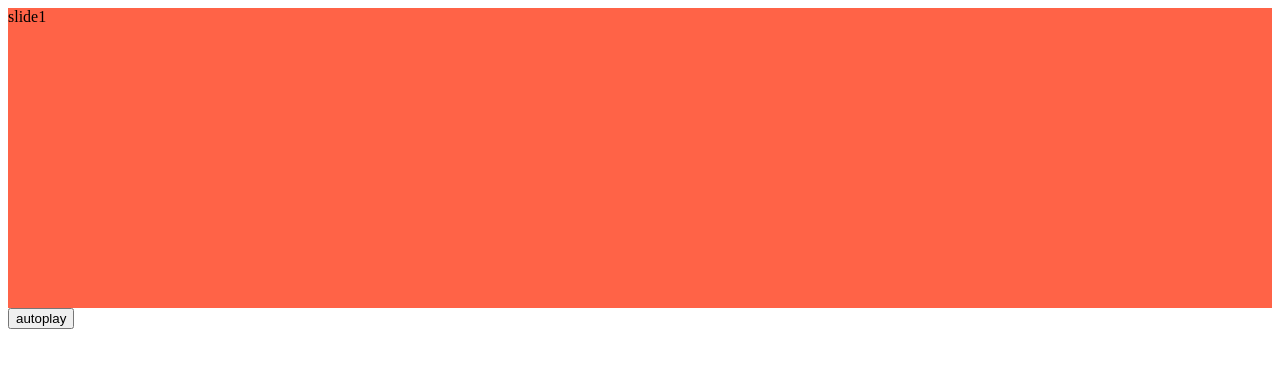
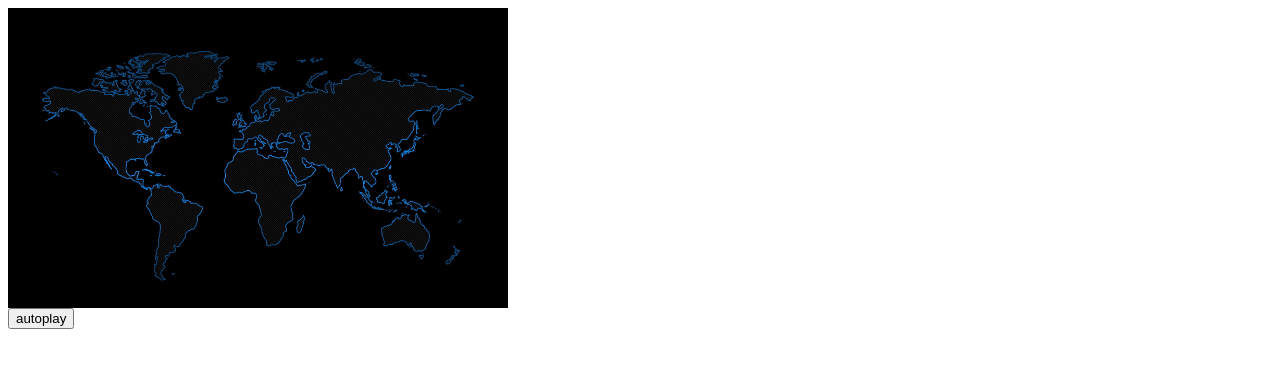
Before and after one commit to jaireflectiontp/JS-Training, a plain HTML site: page JS-Assignment-26_09082022/auto.html in a window 1280 px wide. Drawn offline with nearby package versions, Linux system fonts and the light colour scheme.

Commit message:
class-slider

```diff
--- a/JS-Assignment-26_09082022/auto.css
+++ b/JS-Assignment-26_09082022/auto.css
@@ -1,7 +1,6 @@
 .slide{
-    background-color: tomato;
+    width: 500px;
     height:300px ;
-    display: none;
 }
 .slide:first-child{
     display: block;
--- a/JS-Assignment-26_09082022/auto.js
+++ b/JS-Assignment-26_09082022/auto.js
@@ -2,16 +2,16 @@ class slider {
     constructor() {
         this.pages = [
             {
-                name: 'slide1',
+                name: '0.jpg',
             },
             {
-                name: 'slide2',
+                name: '1.jpg',
             },
             {
-                name: 'slide3',
+                name: '2.jpg',
             },
             {
-                name: 'slide4',
+                name: '3.jpg',
             },
         ]
         this.activepage = this.pages[0];
@@ -19,7 +19,7 @@ class slider {
     }
 
     playthis() {
-        let present = '<div class="slide">' + this.activepage.name + '</div>'
+        let present = '<img src="' + this.activepage.name + '" alt="" class="slide"></img>'
         $('#slider').html(present)
     }
     auto() {
@@ -30,13 +30,13 @@ class slider {
                 alternate.activepage = alternate.pages[alternate.activeIndex];
                 alternate.playthis();
             }
-            else if (alternate.activeIndex < alternate.pages.length - 1) {
+            else if (alternate.activeIndex <= alternate.pages.length - 1) {
                 alternate.activeIndex = 0;
                 alternate.activepage = alternate.pages[0];
                 alternate.playthis();
             }
 
-        }, 2000)
+        }, 800)
     }
 }
 let show = new slider();
--- a/JS-Assignment-26_09082022/slide.css
+++ b/JS-Assignment-26_09082022/slide.css
@@ -1,7 +1,6 @@
 .slide{
-    background-color: tomato;
+    width: 500px;
     height:300px ;
-    display: none;
 }
 .slide:first-child{
     display: block;
```
Also changed, not shown: JS-Assignment-26_09082022/slide.js (+5 -5 lines), JS-Assignment-26_09082022/0.jpg (added), JS-Assignment-26_09082022/1.jpg (added), JS-Assignment-26_09082022/2.jpg (added), JS-Assignment-26_09082022/3.jpg (added), JS-Assignment-26_09082022/4.jpg (added), JS-Assignment-26_09082022/auto.html (line endings or trailing spaces).
